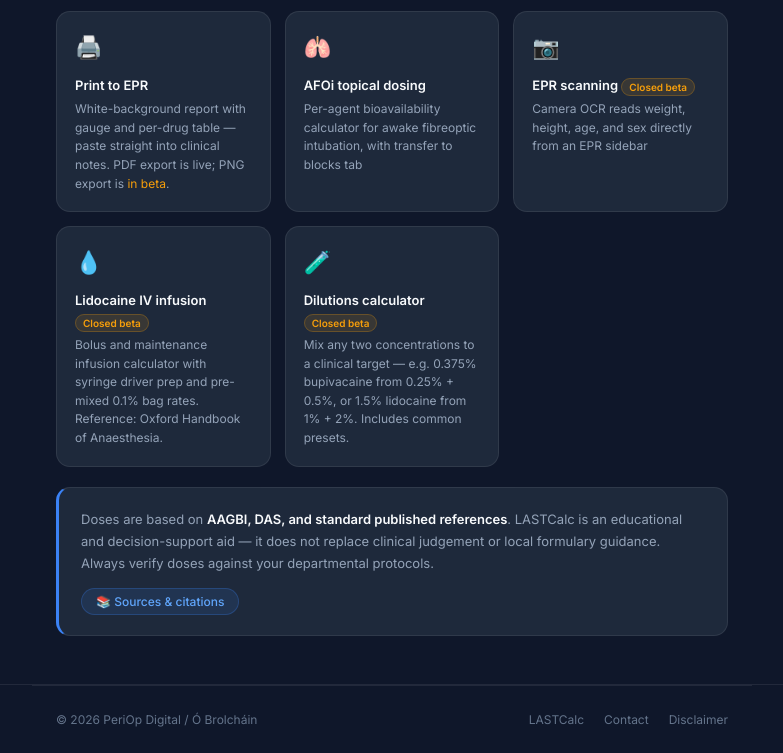
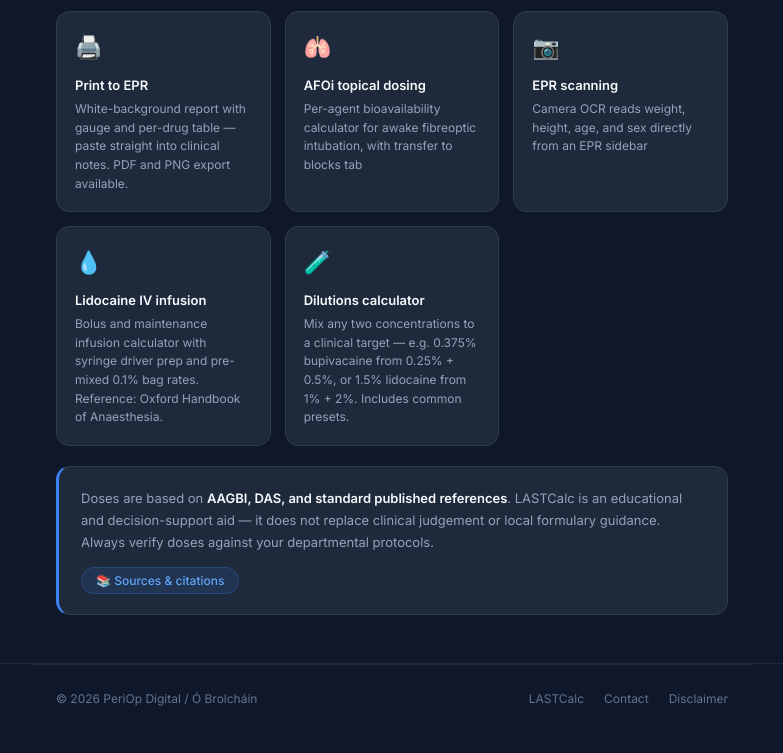
Before and after one commit to bradeire/la-calc, a plain HTML site: page landing.html in a window 1280 px wide. Shown: the part 1025-1778 px from the top of the page, without its empty margins (248-1031 px from the left). After the commit the page ends 1757 px from the top, so only its background shows below. Drawn offline with Linux system fonts and the light colour scheme.

Commit message:
Remove beta/closed-beta flags; redesign OCR scan button as compact pill

```diff
--- a/landing.html
+++ b/landing.html
@@ -162,7 +162,7 @@ footer .copy{font-size:12px;color:var(--text3)}
     <div class="feat">
       <div class="feat-icon">🖨️</div>
       <div class="feat-title">Print to EPR</div>
-      <div class="feat-desc">White-background report with gauge and per-drug table — paste straight into clinical notes. PDF export is live; PNG export is <span style="color:#f59e0b">in beta</span>.</div>
+      <div class="feat-desc">White-background report with gauge and per-drug table — paste straight into clinical notes. PDF and PNG export available.</div>
     </div>
     <div class="feat">
       <div class="feat-icon">🫁</div>
@@ -171,17 +171,17 @@ footer .copy{font-size:12px;color:var(--text3)}
     </div>
     <div class="feat">
       <div class="feat-icon">📷</div>
-      <div class="feat-title">EPR scanning <span style="font-size:10px;font-weight:600;color:#f59e0b;background:rgba(245,158,11,.12);border:1px solid rgba(245,158,11,.25);border-radius:99px;padding:2px 7px;vertical-align:middle;white-space:nowrap">Closed beta</span></div>
+      <div class="feat-title">EPR scanning</div>
       <div class="feat-desc">Camera OCR reads weight, height, age, and sex directly from an EPR sidebar</div>
     </div>
     <div class="feat">
       <div class="feat-icon">💧</div>
-      <div class="feat-title">Lidocaine IV infusion <span style="font-size:10px;font-weight:600;color:#f59e0b;background:rgba(245,158,11,.12);border:1px solid rgba(245,158,11,.25);border-radius:99px;padding:2px 7px;vertical-align:middle;white-space:nowrap">Closed beta</span></div>
+      <div class="feat-title">Lidocaine IV infusion</div>
       <div class="feat-desc">Bolus and maintenance infusion calculator with syringe driver prep and pre-mixed 0.1% bag rates. Reference: Oxford Handbook of Anaesthesia.</div>
     </div>
     <div class="feat">
       <div class="feat-icon">🧪</div>
-      <div class="feat-title">Dilutions calculator <span style="font-size:10px;font-weight:600;color:#f59e0b;background:rgba(245,158,11,.12);border:1px solid rgba(245,158,11,.25);border-radius:99px;padding:2px 7px;vertical-align:middle;white-space:nowrap">Closed beta</span></div>
+      <div class="feat-title">Dilutions calculator</div>
       <div class="feat-desc">Mix any two concentrations to a clinical target — e.g. 0.375% bupivacaine from 0.25% + 0.5%, or 1.5% lidocaine from 1% + 2%. Includes common presets.</div>
     </div>
   </div>
```
Also changed, not shown: index.html (+5 -5 lines).
